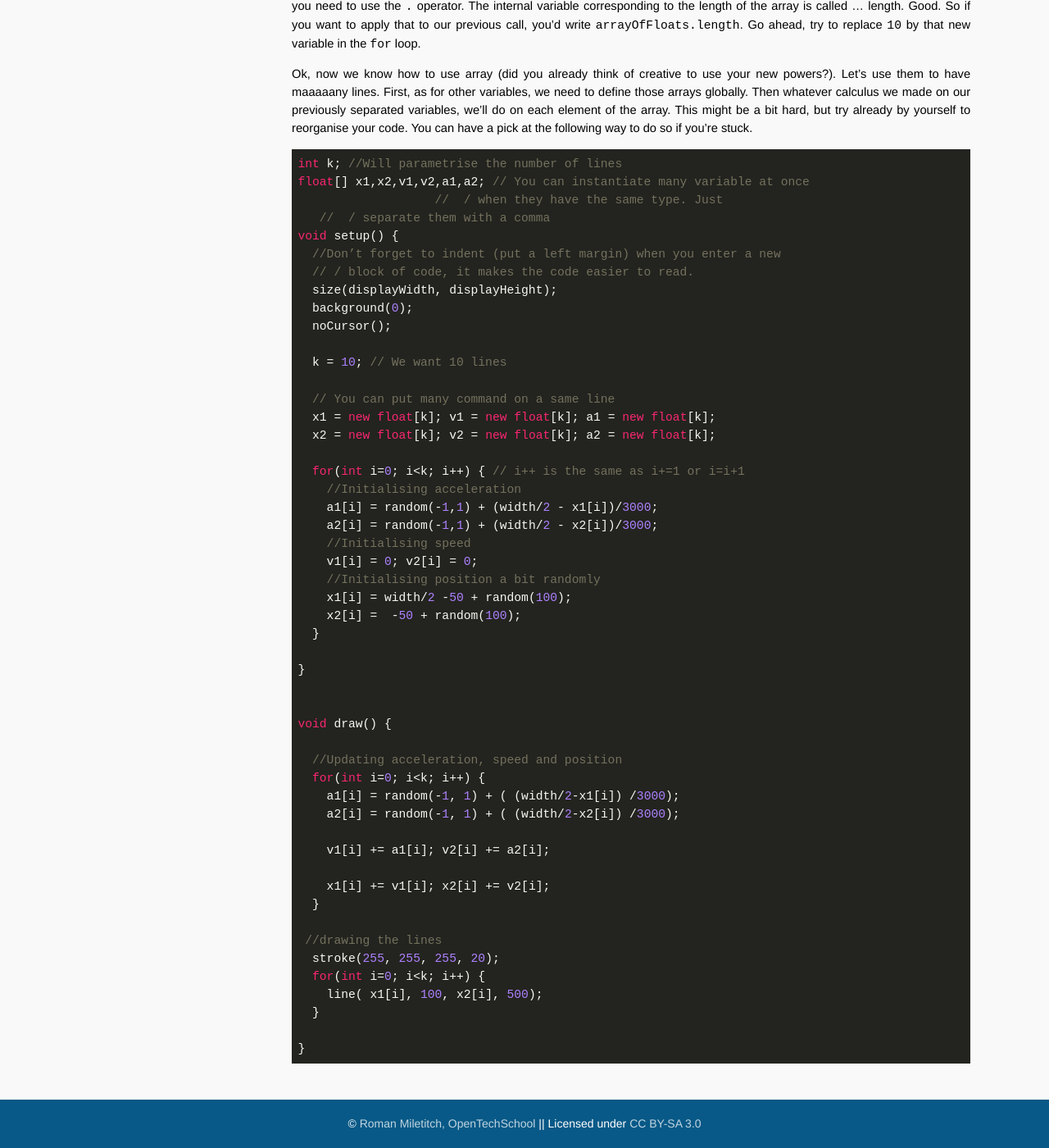
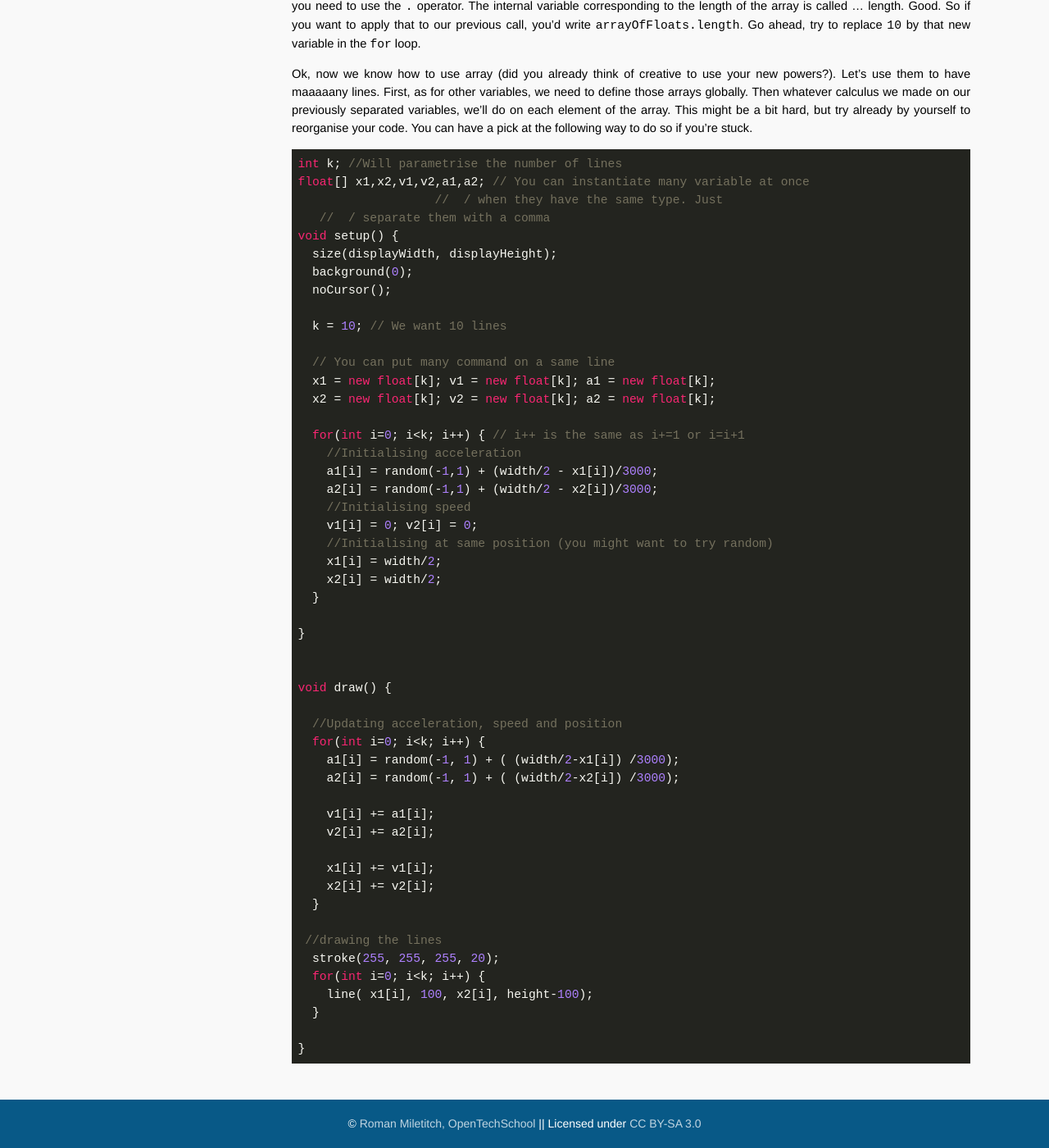
Before and after one commit to OpenTechSchool-Brussels/generative-art-with-processing, a Jekyll site: the page built from Playing-with-lines.markdown, in a window 1280 px wide and 1400 px high, scrolled down 4722 px. Shown: the whole window at 82% size. Built offline with Jekyll 4.4.1, drawn with Linux system fonts in a browser that asks for light colours; Markdown is read by kramdown in place of the engine named in the settings.

Commit message:
Update Playing-with-lines.markdown

```diff
--- a/Playing-with-lines.markdown
+++ b/Playing-with-lines.markdown
@@ -178,8 +178,6 @@ float[] x1,x2,v1,v2,a1,a2; // You can instantiate many variable at once
                    //  / when they have the same type. Just
    //  / separate them with a comma
 void setup() {
-  //Don’t forget to indent (put a left margin) when you enter a new
-  // / block of code, it makes the code easier to read.
   size(displayWidth, displayHeight);
   background(0);
   noCursor();
@@ -196,9 +194,9 @@ void setup() {
     a2[i] = random(-1,1) + (width/2 - x2[i])/3000;
     //Initialising speed
     v1[i] = 0; v2[i] = 0;
-    //Initialising position a bit randomly
-    x1[i] = width/2 -50 + random(100);
-    x2[i] =  -50 + random(100);
+    //Initialising at same position (you might want to try random)
+    x1[i] = width/2;
+    x2[i] = width/2;
   }
 
 }
@@ -211,15 +209,17 @@ void draw() {
     a1[i] = random(-1, 1) + ( (width/2-x1[i]) /3000);
     a2[i] = random(-1, 1) + ( (width/2-x2[i]) /3000);
 
-    v1[i] += a1[i]; v2[i] += a2[i];
+    v1[i] += a1[i];
+    v2[i] += a2[i];
 
-    x1[i] += v1[i]; x2[i] += v2[i];
+    x1[i] += v1[i];
+    x2[i] += v2[i];
   }
 
  //drawing the lines
   stroke(255, 255, 255, 20);
   for(int i=0; i<k; i++) {
-    line( x1[i], 100, x2[i], 500);
+    line( x1[i], 100, x2[i], height-100);
   }
 
 }
```
